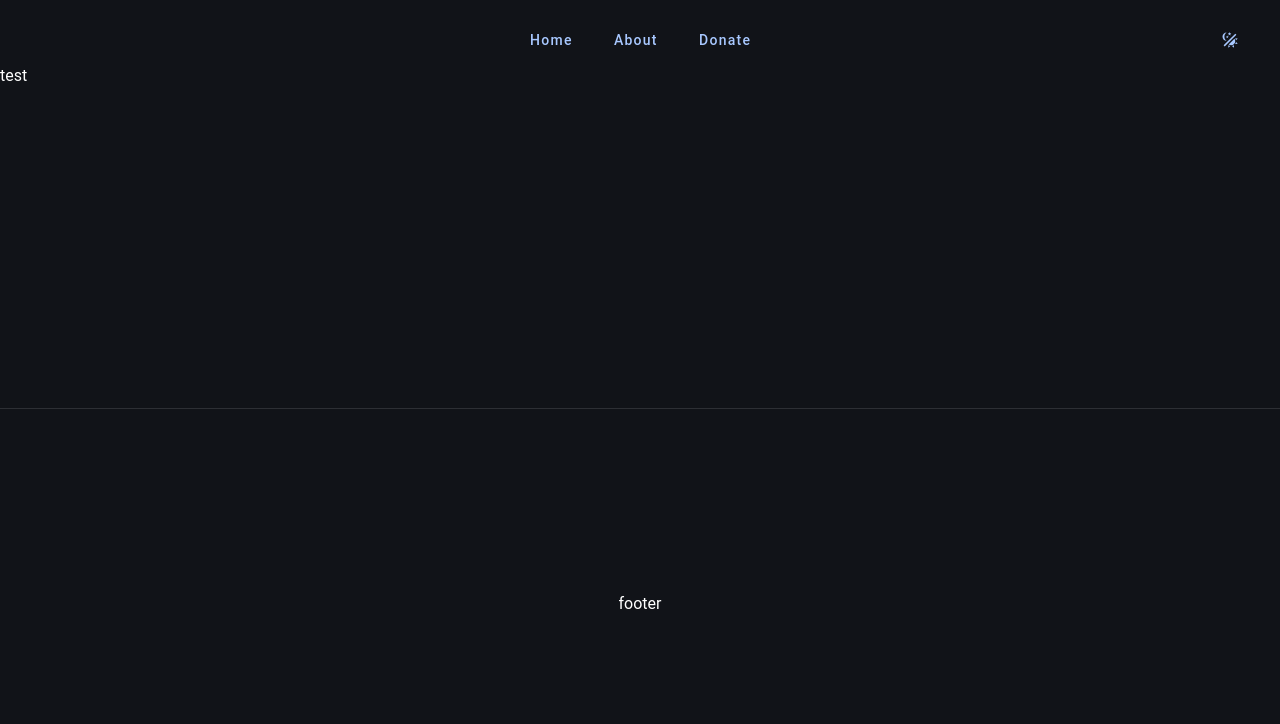
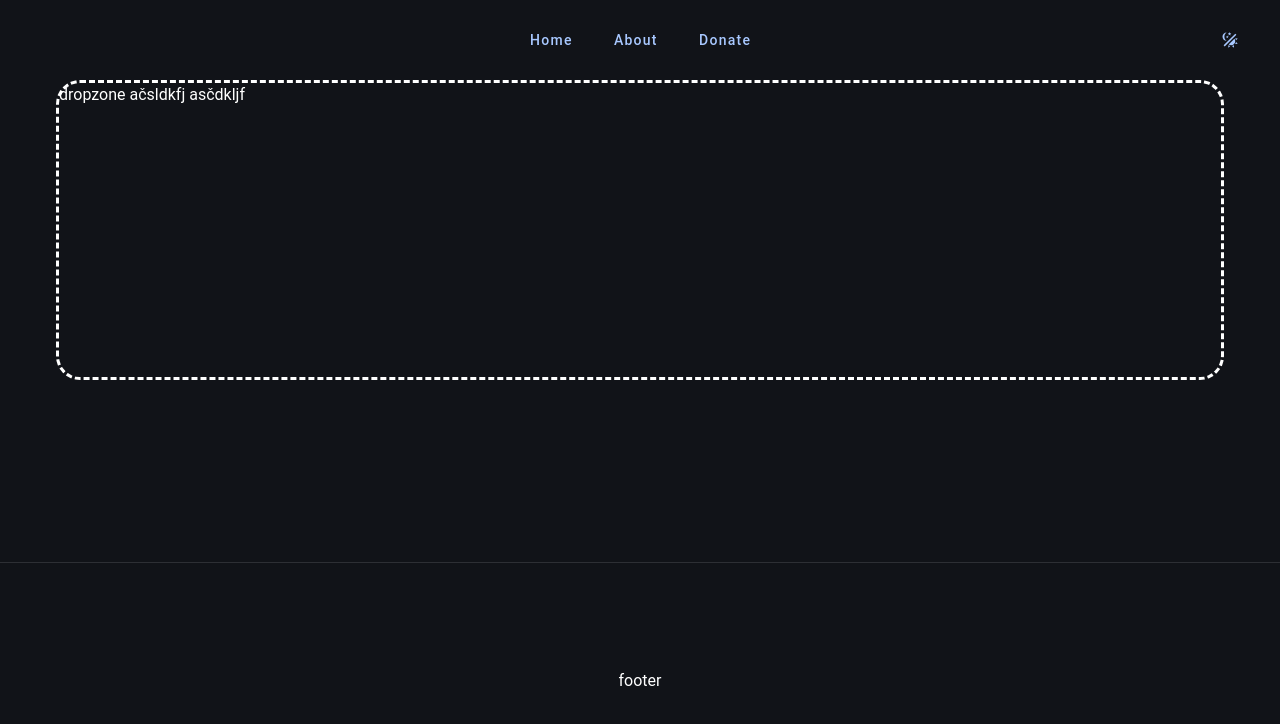
Before and after one commit to tilenpirih/bg-eraser, a Nuxt app: page / in a window 1280 px wide. Shown: the top 724 px of the page. Built offline with nearby package versions, Linux system fonts and the light colour scheme.

Commit message:
added store and basic dropzone

```diff
--- /dev/null
+++ b/components/Dropzone.vue
@@ -0,0 +1,15 @@
+<script setup lang="ts">
+
+</script>
+
+<template>
+  <v-container>
+    <div class="border-dashed rounded-xl border-primary" style="min-height: 300px;">
+      dropzone ačsldkfj asčdkljf
+    </div>
+  </v-container>
+</template>
+
+<style scoped lang="scss">
+
+</style>
--- a/nuxt.config.ts
+++ b/nuxt.config.ts
@@ -12,6 +12,7 @@ export default defineNuxtConfig({
   css: ['@/assets/css/main.scss'],
   modules: [
     '@vueuse/nuxt',
+    '@pinia/nuxt',
     (_options, nuxt) => {
       nuxt.hooks.hook('vite:extendConfig', config => {
         // @ts-expect-error
--- a/package.json
+++ b/package.json
@@ -12,9 +12,11 @@
   "dependencies": {
     "@mdi/font": "^7.4.47",
     "@mdi/js": "^7.4.47",
+    "@pinia/nuxt": "^0.5.4",
     "@vueuse/core": "^11.0.3",
     "@vueuse/nuxt": "^11.0.3",
     "nuxt": "^3.13.0",
+    "pinia": "^2.2.2",
     "vue": "^3.4.38"
   },
   "devDependencies": {
--- a/pages/index.vue
+++ b/pages/index.vue
@@ -3,5 +3,7 @@
 </script>
 
 <template>
-  <div>test</div>
+  <div>
+    <dropzone />
+  </div>
 </template>
--- a/plugins/vuetify.ts
+++ b/plugins/vuetify.ts
@@ -72,14 +72,6 @@ export default defineNuxtPlugin(app => {
         height: '12',
         color: 'primary',
       },
-      VTextField: {
-        color: 'primary',
-        variant: 'outlined',
-      },
-      VTextarea: {
-        color: 'primary',
-        variant: 'outlined',
-      },
     },
   })
 
```
Also changed, not shown: store/images.ts (added, +8 -0 lines), 1 other file (tests, documents, lock files or other folders).
